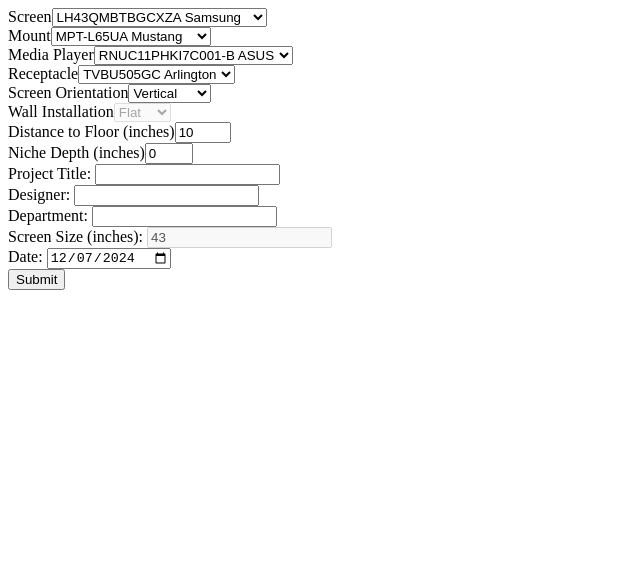
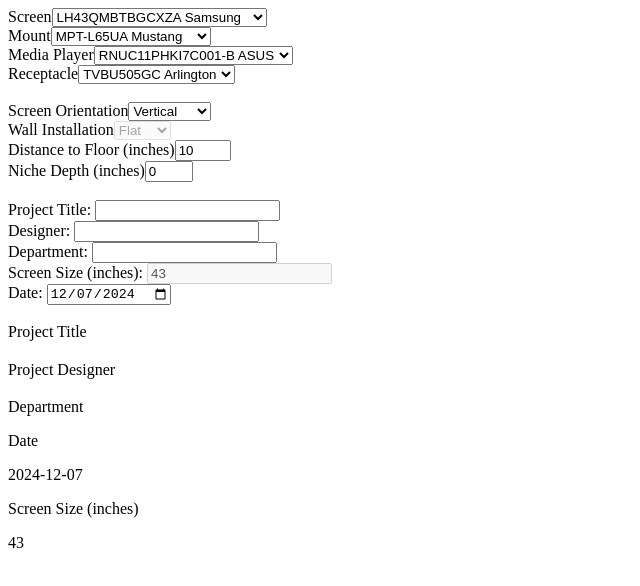
Before and after one commit to GabeEss/DiagramBuilderDemo, a React (Vite) app: page / in a window 1280 px wide. Shown: the top 586 px of the page, without its empty margins (0-640 px from the left). Built offline with nearby package versions, Linux system fonts and the light colour scheme.

Commit message:
Display project information in description-display.
Create new forms directory.

```diff
--- a/src/App.jsx
+++ b/src/App.jsx
@@ -1,8 +1,9 @@
 import React, {useContext} from "react";
 import { DataContext } from "./contexts/data-context";
-import EquipmentForm from "./components/equipment-form";
-import ConfigurationForm from "./components/configuration-form";
-import DescriptionForm from "./components/description-form";
+import EquipmentForm from "./components/forms/equipment-form";
+import ConfigurationForm from "./components/forms/configuration-form";
+import DescriptionForm from "./components/forms/description-form";
+import DescriptionDisplay from "./components/description-display";
 
 function App() {
   const {
@@ -17,8 +18,12 @@
   return (
     <>
       <EquipmentForm/>
+      <br/>
       <ConfigurationForm/>
+      <br/>
       <DescriptionForm/>
+      <br/>
+      <DescriptionDisplay/>
     </>
   )
 }
--- /dev/null
+++ b/src/components/description-display.jsx
@@ -0,0 +1,43 @@
+import React, {useContext} from "react";
+import { DescriptionContext } from "../contexts/description-context";
+import { EquipmentContext } from "../contexts/equipment-context";
+
+function DescriptionDisplay() {
+    const {
+        title,
+        designer,
+        department,
+        date } = useContext(DescriptionContext);
+
+    const {
+        screen
+    } = useContext(EquipmentContext);
+
+    return(
+        <div className="description-display">
+            <div className="display-item">
+                <label>Project Title</label>
+                <h2>{title}</h2>
+            </div>
+            <div className="display-item">
+                <label>Project Designer</label>
+                <h3>{designer}</h3>
+            </div>
+            <div className="display-item">
+                <label>Department</label>
+                <p>{department}</p>
+            </div>
+            <div className="display-item">
+                <label>Date</label>
+                <p>{date}</p>
+            </div>
+            <div className="display-item">
+                <label>Screen Size (inches)</label>
+                <p>{screen?.['Screen Size'] || ""}</p>
+            </div>
+        </div>
+    )
+
+}
+
+export default DescriptionDisplay;
--- a/src/components/description-form.jsx
+++ /dev/null
@@ -1,50 +0,0 @@
-import React, { useContext } from "react";
-import { DescriptionContext } from "../contexts/description-context";
-import { EquipmentContext } from "../contexts/equipment-context";
-
-// A form component so the user can describe the project
-function DescriptionForm() {
-    const {
-        title, setTitle,
-        designer, setDesigner,
-        department, setDepartment,
-        date, setDate } = useContext(DescriptionContext);
-
-    const {
-        screen
-    } = useContext(EquipmentContext);
-
-    const handleSubmit = () => {
-        e.preventDefault();
-    }
-
-    return (
-        <div className="form-container">
-            <form onSubmit={handleSubmit}>
-                <div className="form-item">
-                    <label>Project Title: </label>
-                    <input type="text" name="title" value={title} onChange={(e) => setTitle(e.target.value)}/>
-                </div>
-                <div className="form-item">
-                    <label>Designer: </label>
-                    <input type="text" name="designer" value={designer} onChange={(e) => setDesigner(e.target.value)}/>
-                </div>
-                <div className="form-item">
-                    <label>Department: </label>
-                    <input type="text" name="department" value={department} onChange={(e) => setDepartment(e.target.value)}/>
-                </div>
-                <div className="form-item">
-                    <label>Screen Size (inches): </label>
-                    <input type="text" name="screensize" value={screen?.['Screen Size'] || ""} disabled/>
-                </div>
-                <div className="form-item">
-                    <label>Date: </label>
-                    <input type="date" name="date" value={date} onChange={(e) => setDate(e.target.value)}/>
-                </div>
-                <input type="submit" value="Submit"/>
-            </form>
-        </div>
-    )
-}
-
-export default DescriptionForm;
--- /dev/null
+++ b/src/components/diagram-display.jsx
@@ -0,0 +1,5 @@
+function DiagramDisplay() {
+
+}
+
+export default DiagramDisplay;
--- a/src/components/configuration-form.jsx
+++ b/src/components/forms/configuration-form.jsx
@@ -1,5 +1,5 @@
 import React, {useContext} from 'react';
-import { ConfigurationContext } from '../contexts/configuration-context';
+import { ConfigurationContext } from '../../contexts/configuration-context';
 
 // A form component so the user can alter the dimensions of the project
 function ConfigurationForm() {
@@ -37,7 +37,7 @@
     }
 
     return(
-        <div className="form-container">
+        <form className="form-container">
             <div className="form-item">
                 <label>Screen Orientation</label>
                 <select onChange={handleOrientationChange} value={orientation}>
@@ -72,7 +72,7 @@
                     max="5"
                 />
             </div>
-        </div>
+        </form>
     )
 }
 
--- /dev/null
+++ b/src/components/forms/description-form.jsx
@@ -0,0 +1,43 @@
+import React, { useContext } from "react";
+import { DescriptionContext } from "../../contexts/description-context";
+import { EquipmentContext } from "../../contexts/equipment-context";
+
+// A form component so the user can describe the project
+function DescriptionForm() {
+    const {
+        title, setTitle,
+        designer, setDesigner,
+        department, setDepartment,
+        date, setDate } = useContext(DescriptionContext);
+
+    const {
+        screen
+    } = useContext(EquipmentContext);
+
+    return (
+        <form className="form-container">
+            <div className="form-item">
+                <label>Project Title: </label>
+                <input type="text" name="title" value={title} onChange={(e) => setTitle(e.target.value)}/>
+            </div>
+            <div className="form-item">
+                <label>Designer: </label>
+                <input type="text" name="designer" value={designer} onChange={(e) => setDesigner(e.target.value)}/>
+            </div>
+            <div className="form-item">
+                <label>Department: </label>
+                <input type="text" name="department" value={department} onChange={(e) => setDepartment(e.target.value)}/>
+            </div>
+            <div className="form-item">
+                <label>Screen Size (inches): </label>
+                <input type="text" name="screensize" value={screen?.['Screen Size'] || ""} disabled/>
+            </div>
+            <div className="form-item">
+                <label>Date: </label>
+                <input type="date" name="date" value={date} onChange={(e) => setDate(e.target.value)}/>
+            </div>
+        </form>
+    )
+}
+
+export default DescriptionForm;
--- a/src/components/equipment-form.jsx
+++ b/src/components/forms/equipment-form.jsx
@@ -1,8 +1,8 @@
 import React, {useContext, useEffect} from "react";
-import { EquipmentContext } from "../contexts/equipment-context";
-import { DataContext } from "../contexts/data-context";
+import { EquipmentContext } from "../../contexts/equipment-context";
+import { DataContext } from "../../contexts/data-context";
 
-// An equipment component to adjust the equipment of the project.
+// A form component to adjust the equipment of the project.
 function EquipmentForm() {
 
     // Context to handle the equipment state
```
Also changed, not shown: src/components/configuration-display.jsx (added, +7 -0 lines).
